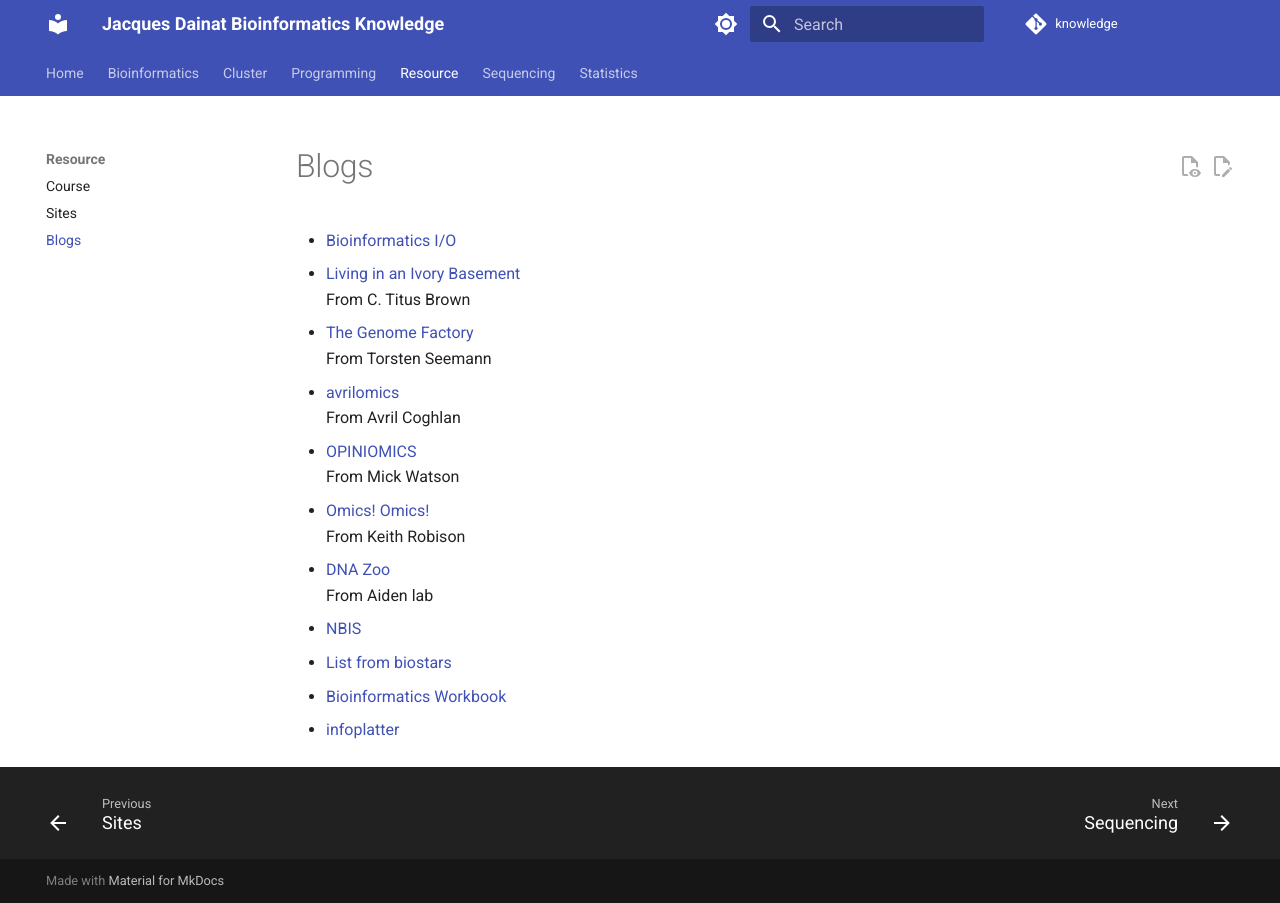
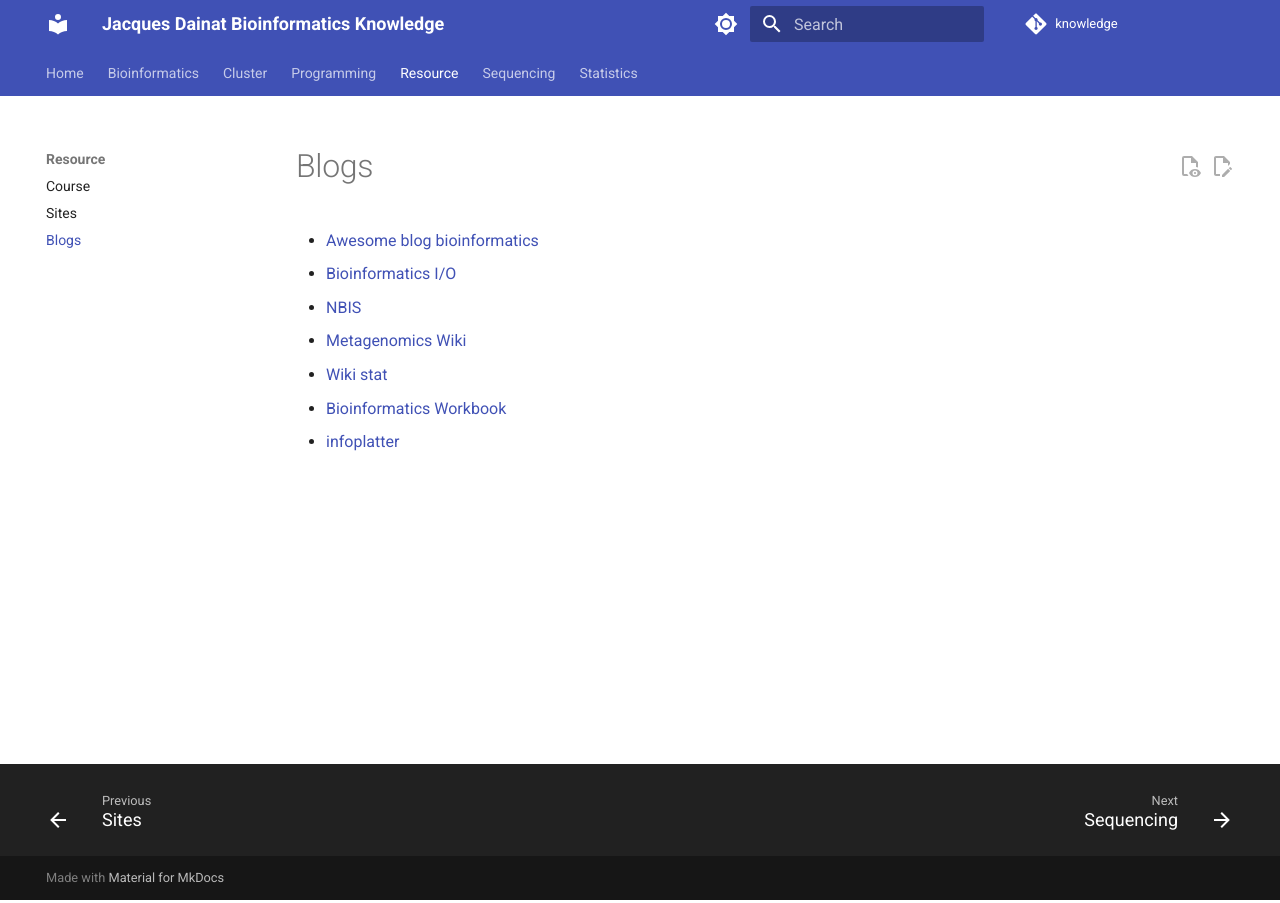
Before and after one commit to Juke34/knowledge, an MkDocs documentation site: the page built from docs/resource/blogs.md, in a window 1280 px wide. Built offline with MkDocs 1.6.1 and Material for MkDocs 9.7.7, drawn with Linux system fonts in a browser that asks for light colours; comment, search, counter and statistics services are not loaded.

Commit message:
refresh list

```diff
--- a/docs/resource/blogs.md
+++ b/docs/resource/blogs.md
@@ -1,17 +1,7 @@
+ * [Awesome blog bioinformatics](https://github.com/Juke34/awesome-blog-bioinformatics)
  * [Bioinformatics I/O](http://bioinformatics.cvr.ac.uk/blog/)
- * [Living in an Ivory Basement](http://ivory.idyll.org/blog/)
-   From C. Titus Brown
- * [The Genome Factory](https://thegenomefactory.blogspot.com)
-   From Torsten Seemann
- * [avrilomics](http://avrilomics.blogspot.com)
-   From Avril Coghlan
- * [OPINIOMICS](http://www.opiniomics.org)
-   From Mick Watson
- * [Omics! Omics!](http://www.omicsomics.blogspot.com)
-   From Keith Robison
- * [DNA Zoo](https://www.dnazoo.org)
-   From Aiden lab
  * [NBIS](https://nbis.se/blog/)
- * [List from biostars](https://www.biostars.org/p/243961/)
+ * [Metagenomics Wiki](https://www.metagenomics.wiki/pdf)
+ * [Wiki stat](https://www.math.univ-toulouse.fr/~besse/Wikistat/)
  * [Bioinformatics Workbook](https://bioinformaticsworkbook.org)
  * [infoplatter](https://infoplatter.wordpress.com/2013/10/20/what-makes-you-a-good-bioinformatician/)
```
